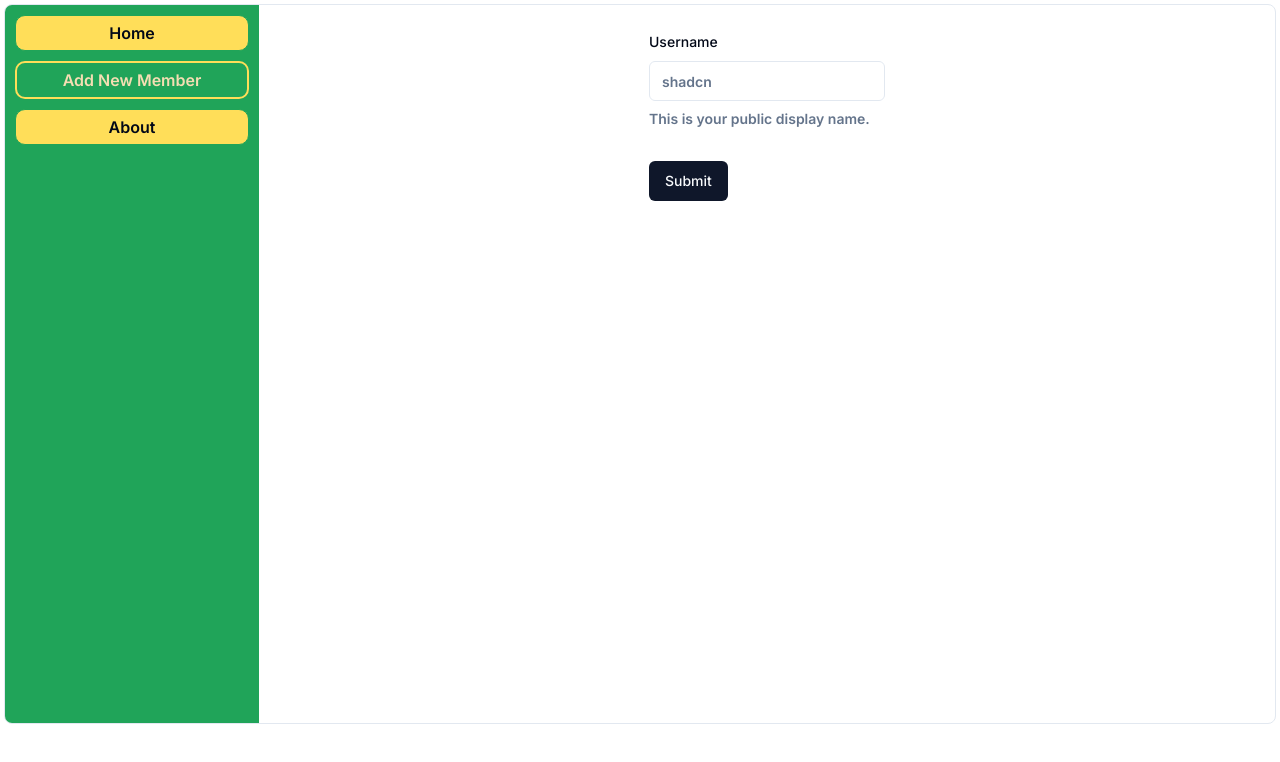
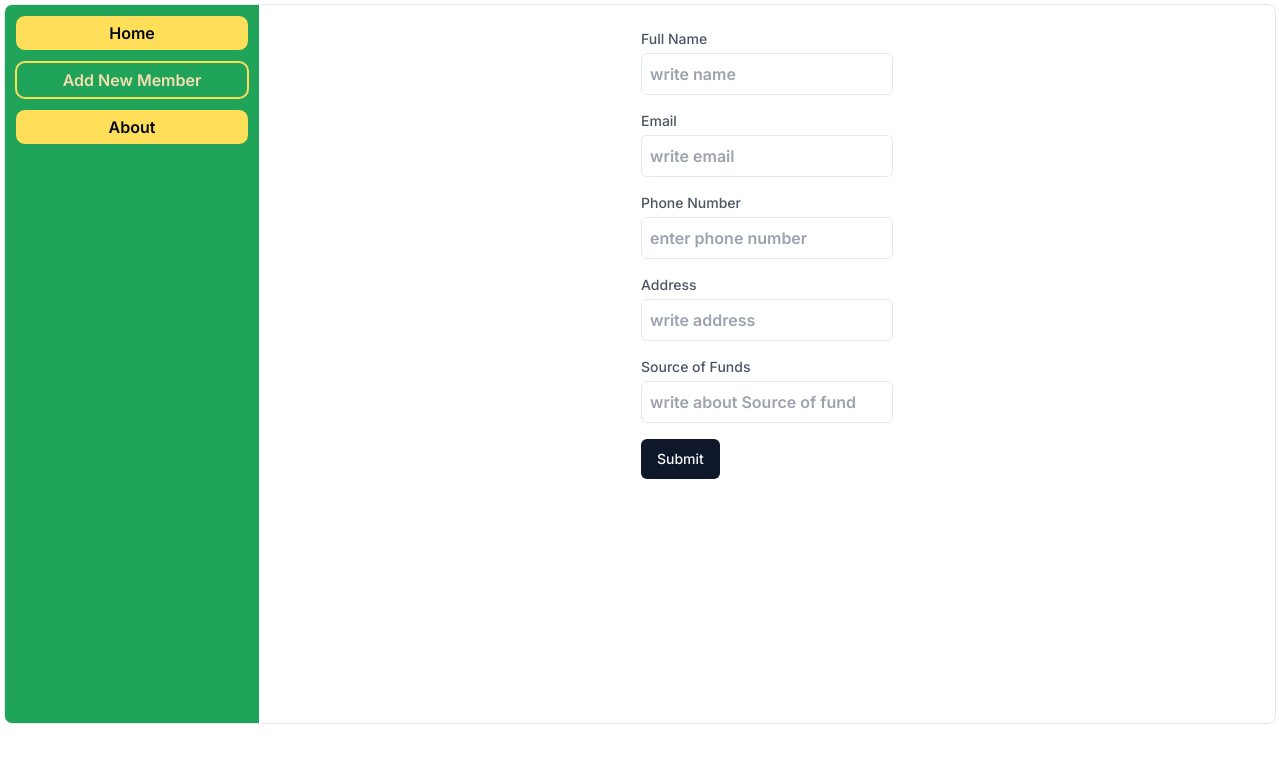
Before and after one commit to amJayem/shadcn-dashboard, a Next.js app: page /members in a window 1280 px wide. Shown: the top 762 px of the page. Built offline with nearby package versions, Linux system fonts and the light colour scheme.

Commit message:
created new member form

```diff
--- a/src/app/members/page.tsx
+++ b/src/app/members/page.tsx
@@ -1,73 +1,123 @@
 'use client'
-import React from 'react'
-
-import { zodResolver } from '@hookform/resolvers/zod'
-import { useForm } from 'react-hook-form'
-import { z } from 'zod'
 
 import { Button } from '@/components/ui/button'
-import {
-  Form,
-  FormControl,
-  FormDescription,
-  FormField,
-  FormItem,
-  FormLabel,
-  FormMessage
-} from '@/components/ui/form'
-import { Input } from '@/components/ui/input'
+import { zodResolver } from '@hookform/resolvers/zod'
+import { useForm, SubmitHandler } from 'react-hook-form'
+import { z } from 'zod'
 
 export default function page() {
   return (
-    <div>
-      <ProfileForm />
+    <div className=''>
+      <MyForm />
     </div>
   )
 }
 
-const formSchema = z.object({
-  username: z.string().min(2, {
-    message: 'Username must be at least 2 characters.'
+// Define the Zod schema for validation
+const schema = z.object({
+  fullName: z.string().refine((data) => data.trim().length > 0, {
+    message: 'Full Name is required'
+  }),
+  email: z
+    .string()
+    .email('Invalid email format')
+    .refine((data) => data.trim().length > 0, { message: 'Email is required' }),
+  phoneNumber: z.string().refine((data) => /^\d{11}$/.test(data), {
+    message: 'Phone Number must be 11 digits with no text'
+  }),
+  address: z.string().refine((data) => data.trim().length > 0, {
+    message: 'Address is required'
+  }),
+  fundSource: z.string().refine((data) => data.trim().length > 0, {
+    message: 'Source of fund is required'
   })
 })
 
-export function ProfileForm() {
-  // 1. Define your form.
-  const form = useForm<z.infer<typeof formSchema>>({
-    resolver: zodResolver(formSchema),
-    defaultValues: {
-      username: ''
+type FormData = z.infer<typeof schema>
+
+const MyForm: React.FC = () => {
+  type FormField = {
+    name: 'fullName' | 'email' | 'phoneNumber' | 'address' | 'fundSource'
+    label: string
+    type: 'text' | 'email' | 'tel'
+    placeholder: string
+  }
+
+  const formField: FormField[] = [
+    {
+      name: 'fullName',
+      label: 'Full Name',
+      type: 'text',
+      placeholder: 'write name'
+    },
+    {
+      label: 'Email',
+      type: 'email',
+      name: 'email',
+      placeholder: 'write email'
+    },
+    {
+      name: 'phoneNumber',
+      label: 'Phone Number',
+      type: 'tel',
+      placeholder: 'enter phone number'
+    },
+    {
+      name: 'address',
+      label: 'Address',
+      type: 'text',
+      placeholder: 'write address'
+    },
+    {
+      name: 'fundSource',
+      label: 'Source of Funds',
+      type: 'text',
+      placeholder: 'write about Source of fund'
     }
+  ]
+  const {
+    register,
+    handleSubmit,
+    formState: { errors }
+  } = useForm<FormData>({
+    resolver: zodResolver(schema)
   })
 
-  // 2. Define a submit handler.
-  function onSubmit(values: z.infer<typeof formSchema>) {
-    // Do something with the form values.
-    // ✅ This will be type-safe and validated.
-    console.log(values)
+  const onSubmit: SubmitHandler<FormData> = (data) => {
+    console.log(data)
+    // Add your form submission logic here
   }
 
   return (
-    <Form {...form}>
-      <form onSubmit={form.handleSubmit(onSubmit)} className='space-y-8'>
-        <FormField
-          control={form.control}
-          name='username'
-          render={({ field }) => (
-            <FormItem>
-              <FormLabel>Username</FormLabel>
-              <FormControl>
-                <Input placeholder='shadcn' {...field} />
-              </FormControl>
-              <FormDescription>
-                This is your public display name.
-              </FormDescription>
-              <FormMessage />
-            </FormItem>
+    <form onSubmit={handleSubmit(onSubmit)} className='w-[100%] mx-auto '>
+      {formField.map((field) => (
+        <div key={field.name} className='mb-4'>
+          <label
+            htmlFor={field.name}
+            className='block text-sm font-medium text-gray-600'>
+            {field.label}
+          </label>
+          {field.type === 'text' ||
+          field.type === 'email' ||
+          field.type === 'tel' ? (
+            <input
+              type={field.type}
+              placeholder={field.placeholder}
+              {...register(field.name)}
+              className='mt-1 p-2 border rounded-md w-full'
+            />
+          ) : null}
+          {errors[field.name] && (
+            <p className='text-red-500 mt-1'>{errors[field.name]?.message}</p>
           )}
-        />
-        <Button type='submit'>Submit</Button>
-      </form>
-    </Form>
+        </div>
+      ))}
+      <Button
+        type='submit'
+        // className='bg-blue-500 text-white px-4 py-2 rounded-md'
+      >
+        Submit
+      </Button>
+    </form>
   )
 }
```
